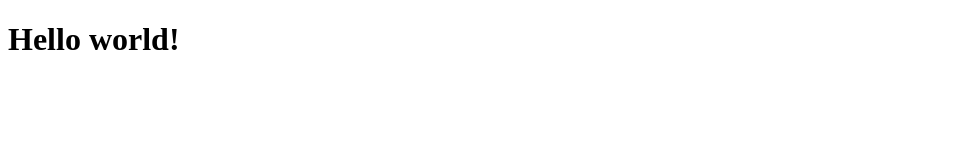
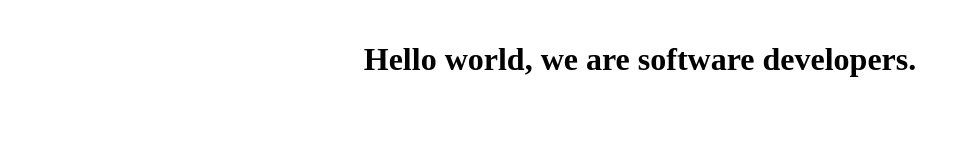
Before and after one commit to anita00001/microverse-trial-technical-documentation-page, a plain HTML site: page index.html in a window 1280 px wide. Shown: the whole page, without its empty margins (0-970 px from the left). Drawn offline with Linux system fonts and the light colour scheme.

Commit message:
Update Index.html file

```diff
--- a/index.html
+++ b/index.html
@@ -1,14 +1,16 @@
 <!DOCTYPE html>
 <html lang="en">
   <head>
-    <meta charset="UTF-8">
+    <meta charset="UTF-8" />
     <title>Fork Me! FCC: Test Suite Template</title>
-    <link rel="stylesheet" href="css/style.css">
+    <link rel="stylesheet" href="css/style.css" />
   </head>
 
   <body>
-    <h1>
-      Hello world!
-    </h1>
+    <div>
+      <h1 style="padding-top: 20px; text-align: center">
+        Hello world, we are software developers.
+      </h1>
+    </div>
   </body>
 </html>
```
